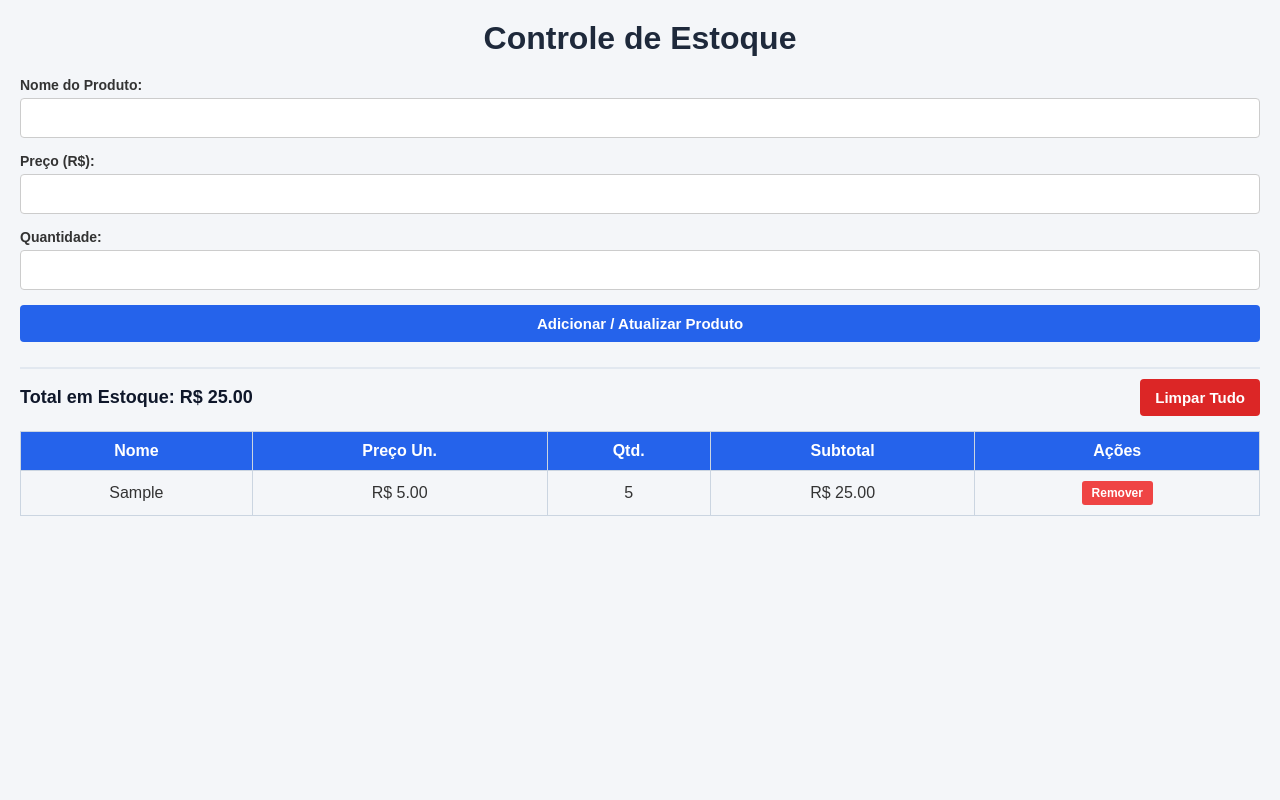
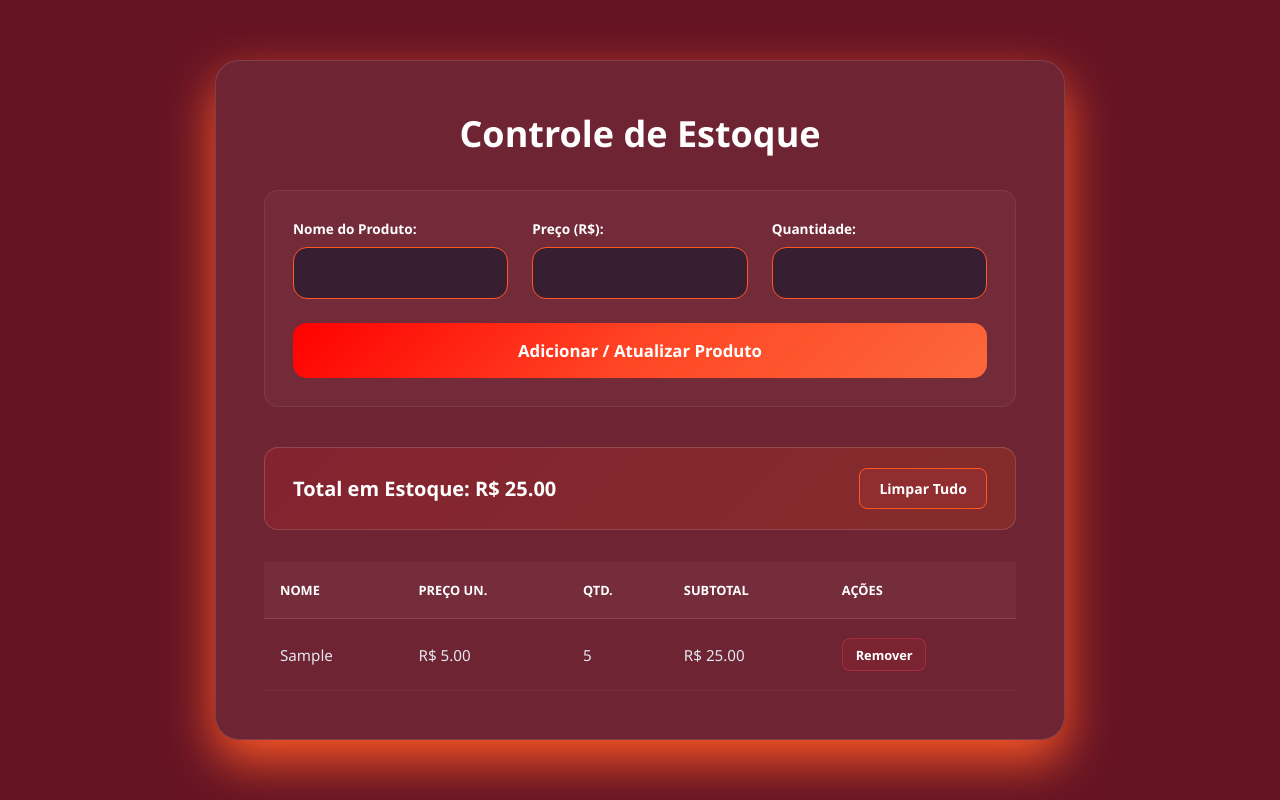
Before and after one commit to guitimoteodasilva-jpg/cadastro_tarefas_v4, a plain HTML site: page index.html in a window 1280 px wide. Both pictures are taken after typing "Sample", "5", "5" into the empty fields and a click on the button "Adicionar / Atualizar Produto". Drawn offline with Linux system fonts and the light colour scheme.

Commit message:
Update style.css

```diff
--- a/style.css
+++ b/style.css
@@ -1,154 +1,217 @@
+:root {
+  --bg-gradient: #651424;
+  --card-bg: rgba(255, 255, 255, 0.07);
+  --card-border: rgba(255, 255, 255, 0.12);
+
+  --primary-gradient: linear-gradient(135deg,#ff0000 0%, #ff4625 50%, #fc683b 100%);
+  --primary-hover:#ff0000bd ;
+
+  --danger-gradient: linear-gradient(135deg, #ff0000 0%, #ff4b2b 100%);
+
+  --text-main: #f8fafc;
+  --text-muted: #ffffff;
+  --radius-lg: 24px;
+  --radius-md: 14px;
+  --radius-sm: 8px;
+  --shadow: 0 20px 50px #ff5825;
+}
+
 * {
-    box-sizing: border-box;
   margin: 0;
   padding: 0;
+  box-sizing: border-box;
+  font-family: 'Segoe UI', system-ui, -apple-system, sans-serif;
 }
 
 body {
-    font-family: Arial, sans-serif;
-    background-color: #f4f6f9;
-    color: #333;
-    padding: 20px;
+  background: var(--bg-gradient);
+  background-attachment: fixed;
+  color: var(--text-main);
+  min-height: 100vh;
+  display: flex;
+  justify-content: center;
+  align-items: center;
+  padding: 2rem 1rem;
 }
-.busca-container
 
 .container {
-    max-width: 650px;
-    background-color: #fff;
-    margin: 30px auto;
-    padding: 25px;
-    border-radius: 8px;
-    box-shadow: 0 4px 12px rgba(0,0,0,0.1);
+  background: var(--card-bg);
+  border: 1px solid var(--card-border);
+  width: 100%;
+  max-width: 850px;
+  padding: 3rem;
+  border-radius: var(--radius-lg);
+  box-shadow: var(--shadow);
 }
 
 h1 {
+  font-size: 2.25rem;
+  font-weight: 800;
+  background: linear-gradient(135deg, #ffffff 0%, #ffffff 100%);
+  background-clip: text;
+  -webkit-background-clip: text;
+  -webkit-text-fill-color: transparent;
+  margin-bottom: 2rem;
   text-align: center;
-    margin-bottom: 20px;
-    color: #1e293b;
 }
 
-form {
-    display: flex;
-    flex-direction: column;
-    gap: 15px;
-    margin-bottom: 25px;
+#produto-form {
+  display: grid;
+  grid-template-columns: repeat(auto-fit, minmax(200px, 1fr));
+  gap: 1.5rem;
+  margin-bottom: 2.5rem;
+  background: rgba(255, 255, 255, 0.03);
+  padding: 1.75rem;
+  border-radius: var(--radius-md);
+  border: 1px solid rgba(255, 255, 255, 0.08);
 }
 
 .form-group {
   display: flex;
   flex-direction: column;
-    gap: 5px;
+  gap: 0.6rem;
 }
 
-label {
-    font-weight: bold;
-    font-size: 14px;
+.form-group label {
+  font-size: 0.85rem;
+  font-weight: 600;
+  color: var(--text-muted);
 }
 
-input {
-    padding: 10px;
-    border: 1px solid #ccc;
-    border-radius: 4px;
-    font-size: 16px;
+.form-group input {
+  background: rgba(15, 23, 42, 0.6);
+  border: 1px solid#ff5825;
+  color: #ffffff;
+  padding: 0.875rem 1.125rem;
+  border-radius: var(--radius-md);
+  font-size: 1rem;
+  outline: none;
+  transition: all 0.2s ease;
 }
 
-input:focus {
-    outline: none;
-    border-color: #2563eb;
-}
-
-button {
-    padding: 10px 15px;
-    font-size: 15px;
-    font-weight: bold;
-    border: none;
-    border-radius: 4px;
-    cursor: pointer;
-    transition: background-color 0.2s;
+.form-group input:focus {
+  border-color: #ff2525;
+  background: rgba(15, 23, 42, 0.85);
 }
 
 .btn-primary {
-    background-color: #2563eb;
-    color: white;
+  grid-column: 1 / -1;
+  background: var(--primary-gradient);
+  color: #ffffff;
+  font-weight: 700;
+  padding: 1rem;
+  border: none;
+  border-radius: var(--radius-md);
+  cursor: pointer;
+  font-size: 1.05rem;
+  transition: all 0.2s ease;
 }
 
 .btn-primary:hover {
-    background-color: #1d4ed8;
-}
-
-.btn-warning {
-    background-color: #d97706 !important;
-    color: white !important;
-}
-
-.btn-warning:hover {
-    background-color: #b45309 !important;
-}
-
-.btn-danger {
-    background-color: #dc2626;
-    color: white;
-}
-
-.btn-danger:hover {
-    background-color: #b91c1c;
+  background: var(--primary-hover);
+  transform: translateY(-1px);
 }
 
 .resumo-container {
   display: flex;
   justify-content: space-between;
   align-items: center;
-    margin-bottom: 15px;
-    padding-top: 10px;
-    border-top: 2px solid #e2e8f0;
+  margin-bottom: 2rem;
+  padding: 1.25rem 1.75rem;
+  background: linear-gradient(135deg, rgba(255, 33, 33, 0.15) 0%, rgba(255, 94, 0, 0.15) 100%);
+  border: 1px solid rgba(255, 255, 255, 0.15);
+  border-radius: var(--radius-md);
 }
 
 #total-estoque {
-    font-size: 18px;
-    color: #0f172a;
+  font-size: 1.25rem;
+  font-weight: 800;
+  background: #ffffff ;
+  background-clip: text;
+  -webkit-background-clip: text;
+  -webkit-text-fill-color: transparent;
+}
+
+.btn-danger {
+  background: rgba(239, 68, 68, 0.1);
+  color: #ffffff;
+  border: 1px solid #ff5825;
+  padding: 0.6rem 1.2rem;
+  border-radius: var(--radius-sm);
+  font-weight: 600;
+  cursor: pointer;
+  font-size: 0.875rem;
+  transition: all 0.2s ease;
+}
+
+.btn-danger:hover {
+  background: var(--danger-gradient);
+  color: #ffffff;
+  border-color: transparent;
 }
 
 table {
   width: 100%;
   border-collapse: collapse;
-    margin-top: 10px;
-}
-
-th, td {
-    border: 1px solid #cbd5e1;
-    padding: 10px;
-    text-align: center;
+  text-align: left;
 }
 
 th {
-    background-color: #2563eb;
-    color: white;
+  background: rgba(255, 255, 255, 0.04);
+  color: var(--text-muted);
+  font-size: 0.8rem;
+  text-transform: uppercase;
+  padding: 1.2rem 1rem;
+  border-bottom: 1px solid var(--card-border);
 }
 
-tbody tr:nth-child(even) {
-    background-color: #f8fafc;
+td {
+  padding: 1.2rem 1rem;
+  border-bottom: 1px solid rgba(255, 255, 255, 0.05);
+  font-size: 0.95rem;
+  color: #e2e8f0;
 }
 
-.btn-editar {
-    background-color: #f59e0b;
-    color: white;
-    padding: 5px 10px;
-    font-size: 12px;
-    border-radius: 3px;
-    margin-right: 4px;
-}
-
-.btn-editar:hover {
-    background-color: #d97706;
+tbody tr:hover {
+  background: rgba(255, 255, 255, 0.06);
 }
 
 .btn-remover {
-    background-color: #ef4444;
-    color: white;
-    padding: 5px 10px;
-    font-size: 12px;
-    border-radius: 3px;
+  background: rgba(212, 34, 34, 0.123);
+  color: #ffffff ;
+  border: 1px solid rgba(255, 65, 108, 0.3);
+  padding: 0.4rem 0.8rem;
+  border-radius: var(--radius-sm);
+  font-size: 0.8rem;
+  font-weight: 600;
+  cursor: pointer;
+  transition: all 0.2s ease;
 }
+
+.btn-remover:hover {
+  background: var(--danger-gradient);
+  color: #ffffff;
+  border-color: transparent;
+}
+
+@media (max-width: 650px) {
+  .container {
+      padding: 1.5rem;
+  }
+
+  .resumo-container {
+      flex-direction: column;
+      gap: 1rem;
+      align-items: flex-start;
+  }
+
+  table {
+      display: block;
+      overflow-x: auto;
+      white-space: nowrap;
+  }
+}
+
 
 .btn-remover:hover {
     background-color: #dc2626;
```
Lines whose indentation alone changed are shown as unchanged.
